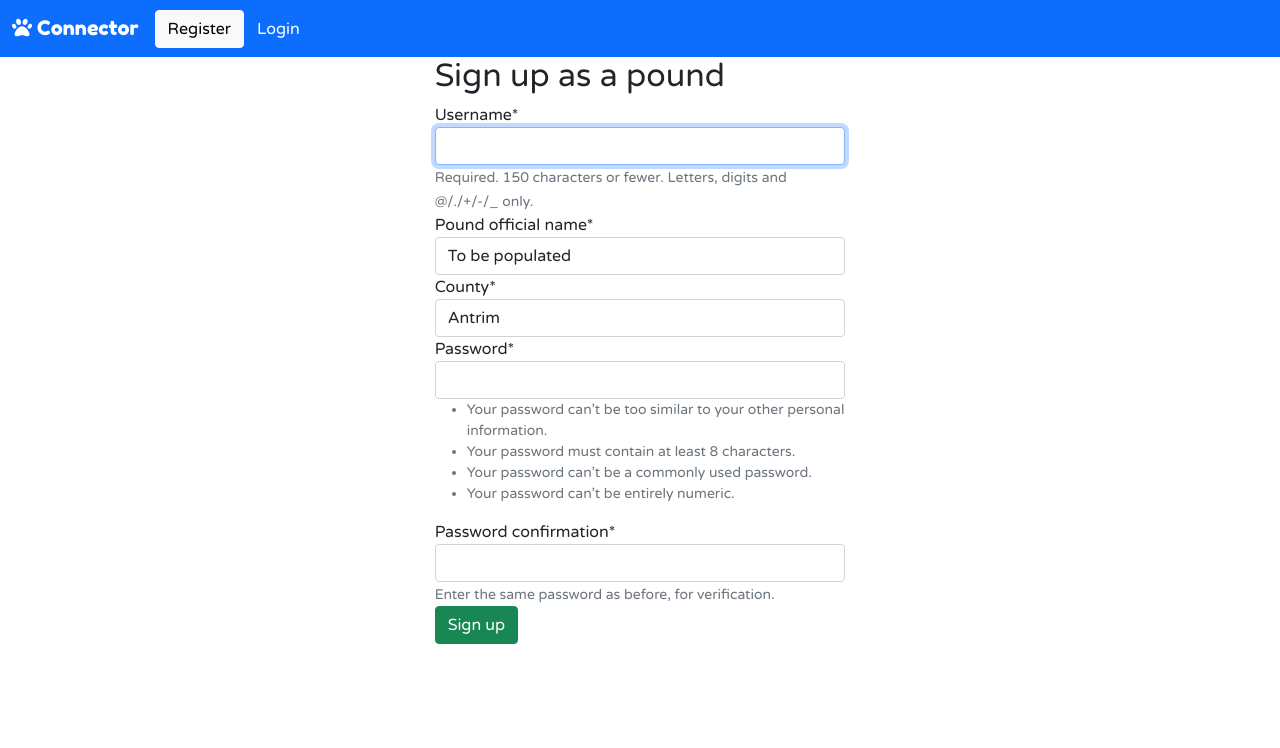
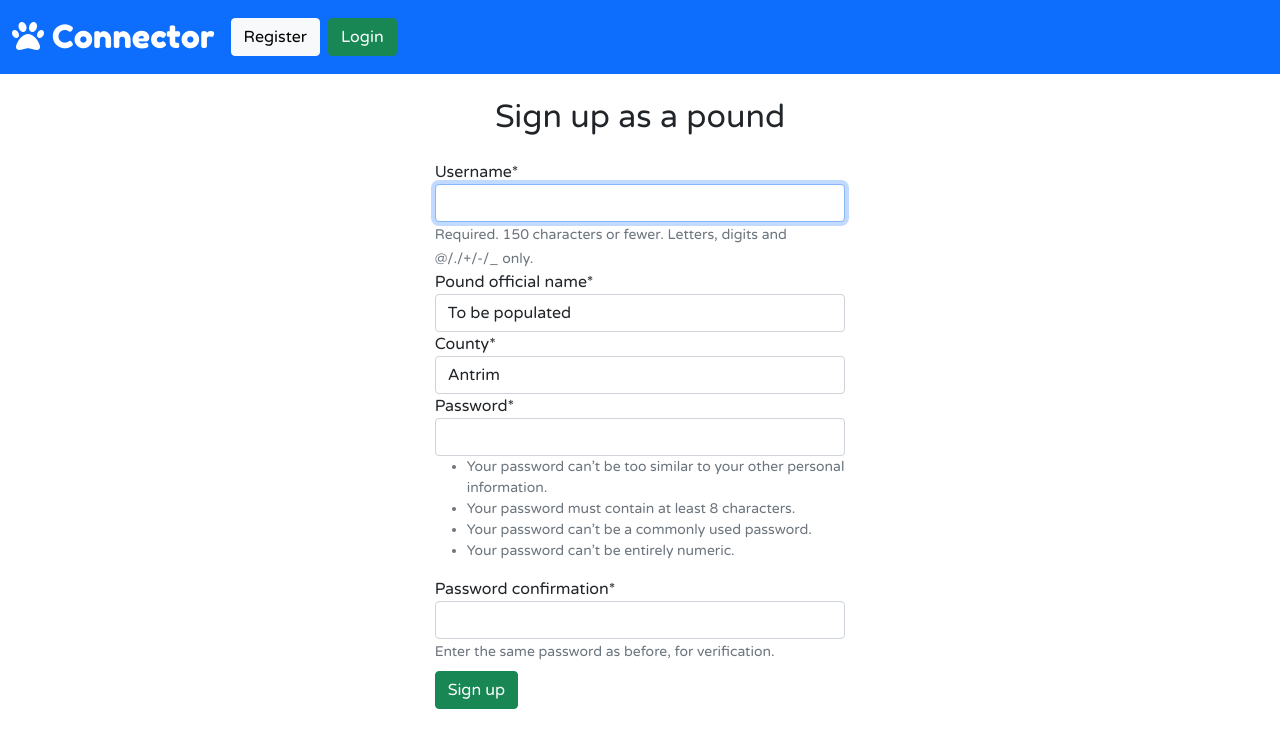
Before and after one commit to LW83/project4new, a Django app: page /accounts/signup/pound/ in a window 1280 px wide. Shown: the top 748 px of the page. Run offline with Django 3.2, Linux system fonts and the light colour scheme; parts of the project's set-up code (start-up, migrations or seed data) failed here and were passed over; some libraries are stand-ins or nearby versions.

```diff
--- a/static/css/style.css
+++ b/static/css/style.css
@@ -2,6 +2,7 @@
 
 .brand {
     font-family: Fredoka One, Sans-Serif;
+    font-size: xx-large;
 }
 
 body {
--- a/templates/base.html
+++ b/templates/base.html
@@ -26,7 +26,7 @@
     <nav class="navbar navbar-expand-lg navbar-dark bg-primary">
         <div class="container-fluid">
             {% if user.is_authenticated %}
-            <a class="navbar-brand" href="{% url 'profiles' %}"><span class="brand"><i class="fa-solid fa-paw"></i> Connector</span></a>
+            <a class="navbar-brand" href="{% url 'profiles' %}"><span class="brand"><i class="fa-solid fa-paw"></i> Connector </span></a>
             <button class="navbar-toggler" type="button" data-bs-toggle="collapse" data-bs-target="#navbarText"
                 aria-controls="navbarText" aria-expanded="false" aria-label="Toggle navigation">
                 <span class="navbar-toggler-icon"></span>
@@ -42,18 +42,18 @@
                 <ul class="navbar-nav me-auto mb-2 mb-lg-0">
                     {% if user.is_authenticated %}
                     <p class="pt-3 logged_in_text">Logged in as <strong>{{ user.username }}</strong>
-                    <li class="nav-item">
+                    <li class="nav-item list-inline-item">
                         <a href="{% url 'logout' %}" class="btn btn-light" role="button">Log Out</a>
                     </li>
-                    <li class="nav-item">
-                        <a href="{% url 'my_dashboard' %}" class="btn btn-light" role="button">My Dashboard</a>
+                    <li class="nav-item list-inline-item">
+                        <a href="{% url 'my_dashboard' %}" class="btn btn-success" role="button">My Dashboard</a>
                     </li>
                     {% else %}
-                    <li class="nav-item">
+                    <li class="nav-item list-inline-item">
                         <a href="{% url 'signup' %}" class="btn btn-light" role="button">Register</a>
                     </li>
-                    <li class="nav-item">
-                        <a href="{% url 'login' %}" class="btn btn-primary" role="button">Login</a>
+                    <li class="nav-item list-inline-item">
+                        <a href="{% url 'login' %}" class="btn btn-success" role="button">Login</a>
                     </li>
                     {% endif %}
                 </ul>
--- a/templates/home.html
+++ b/templates/home.html
@@ -38,7 +38,7 @@
         <div class="'row">
             <div class="col-xs-12">
                 <div class="text-center">
-                <a href="{% url 'login' %}" class="btn btn-lg btn-primary" role="button">Login</a>
+                <a href="{% url 'login' %}" class="btn btn-lg btn-primary mt-3 mb-3" role="button">Login</a>
                 </div>
                 <div class="text-center">
                 <a href="{% url 'signup' %}" class="btn btn-lg btn-outline-primary" role="button">Register</a>
--- a/templates/registration/login.html
+++ b/templates/registration/login.html
@@ -4,7 +4,7 @@
 
 {% block content %}
   <div class="text-center">
-    <h2>Login to Your Connector Account</h2>
+    <h2 class="mt-4 bt-4">Login to Your Connector Account</h2>
   </div>
 
   <!-- {% if form.errors %}
--- a/templates/signup.html
+++ b/templates/signup.html
@@ -1,7 +1,7 @@
 {% extends 'base.html' %}
 
 {% block content %}
-  <div class="text-center">
+  <div class="text-center mt-4 mb-4">
     <h2>Register a Connector Account</h2>
   </div>
   <div class="text-center">
--- a/templates/signuppage.html
+++ b/templates/signuppage.html
@@ -3,14 +3,14 @@
 {% load crispy_forms_tags %}
 
 {% block content %}
-      <div class="row  justify-content-center">
+      <div class="row justify-content-center">
       <div class="col-lg-4 col-md-8 col-sm-10 col-12">
-        <h2>Sign up as a {{ user_type }}</h2>
+        <h2 class="mt-4 mb-4 text-center">Sign up as a {{ user_type }}</h2>
         <form method="post" novalidate>
           {% csrf_token %}
           <input type="hidden" name="next" value="{{ next }}">
           {{ form|crispy }}
-          <button type="submit" class="btn btn-success">Sign up</button>
+          <button type="submit" class="btn btn-success mt-2">Sign up</button>
         </form>
       </div>
     </div>
```
Also changed, not shown: connector/migrations/0001_initial.py, connector/migrations/0002_profile.py (deleted), connector/migrations/0003_auto_20221214_1210.py (deleted), connector/migrations/0004_alter_profile_status.py (deleted), connector/migrations/0005_booking.py (deleted), db.sqlite3 (deleted).
